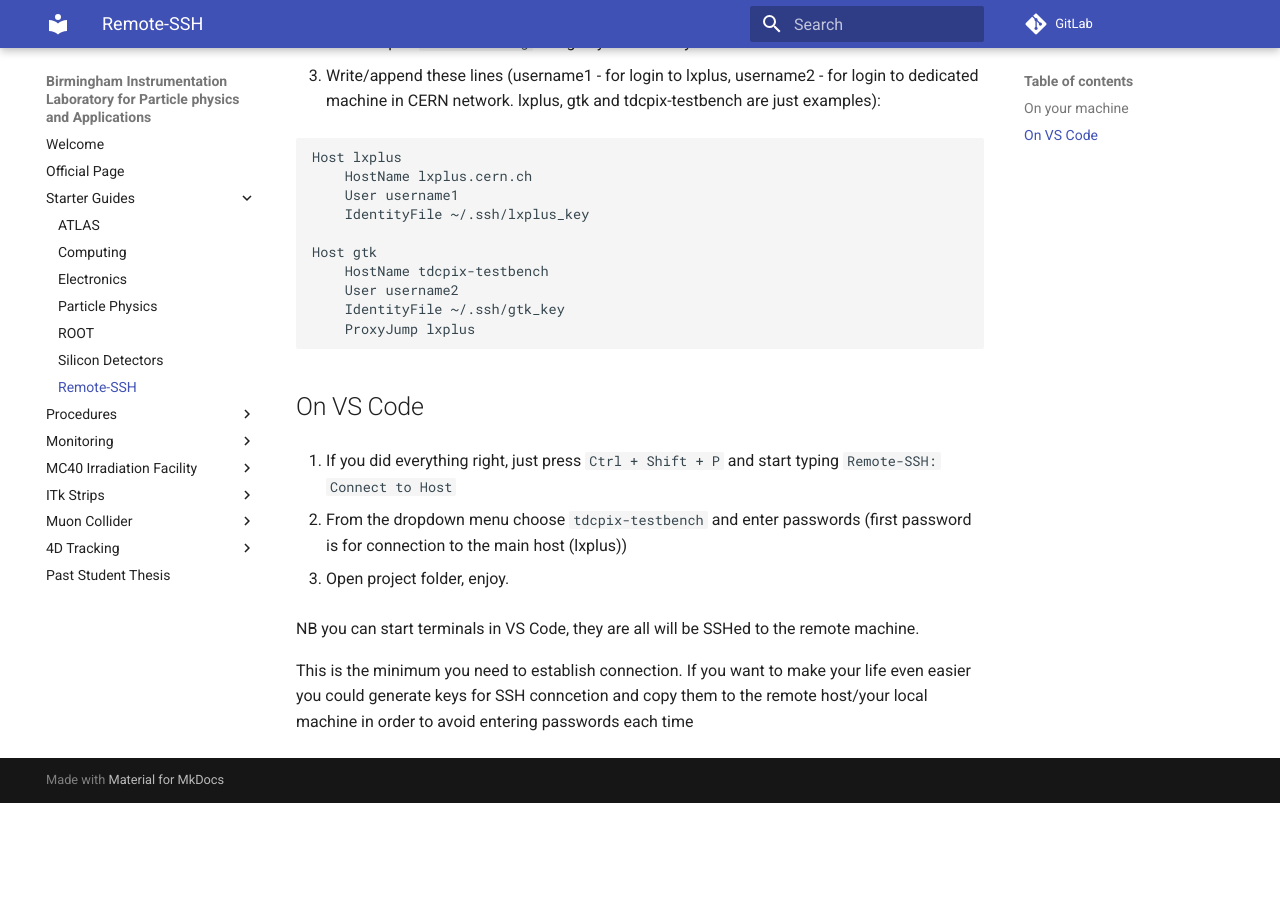
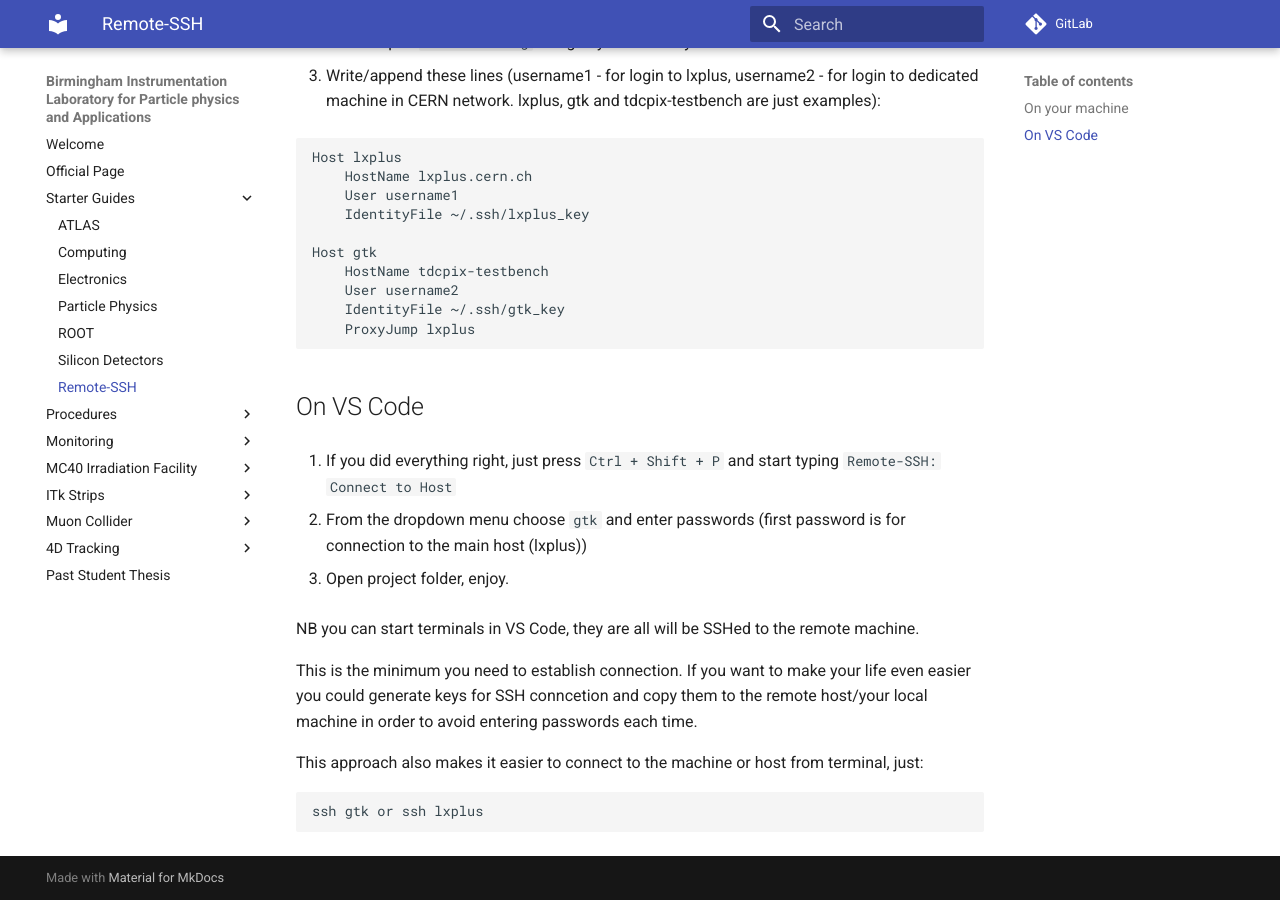
Before and after one commit to BILPAware/wiki, an MkDocs documentation site: the page built from docs/guides/ssh.md, in a window 1280 px wide and 900 px high, scrolled down 520 px. Built offline with MkDocs 1.6.1 and Material for MkDocs 9.7.7, drawn with Linux system fonts in a browser that asks for light colours; before the commit the page ends 1323 px from its top, so only the background shows below that.

Commit message:
a little fix

````diff
--- a/docs/guides/ssh.md
+++ b/docs/guides/ssh.md
@@ -29,10 +29,16 @@ Host gtk
 
 1. If you did everything right, just press `Ctrl + Shift + P` and start typing `Remote-SSH: Connect to Host`
 
-2. From the dropdown menu choose `tdcpix-testbench` and enter passwords (first password is for connection to the main host (lxplus))
+2. From the dropdown menu choose `gtk` and enter passwords (first password is for connection to the main host (lxplus))
 
 3. Open project folder, enjoy.
 
 NB you can start terminals in VS Code, they are all will be SSHed to the remote machine.
 
-This is the minimum you need to establish connection. If you want to make your life even easier you could generate keys for SSH conncetion and copy them to the remote host/your local machine in order to avoid entering passwords each time
+This is the minimum you need to establish connection. If you want to make your life even easier you could generate keys for SSH conncetion and copy them to the remote host/your local machine in order to avoid entering passwords each time.
+
+This approach also makes it easier to connect to the machine or host from terminal, just:
+
+```ssh
+ssh gtk or ssh lxplus
+```
````
